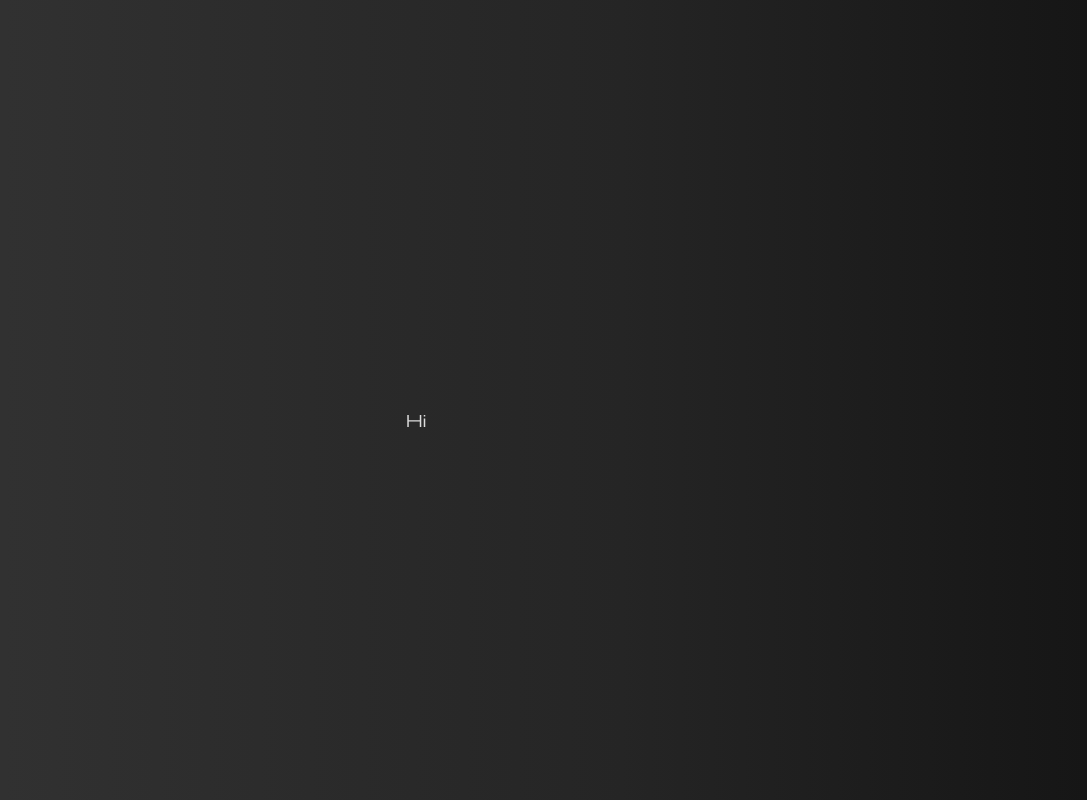
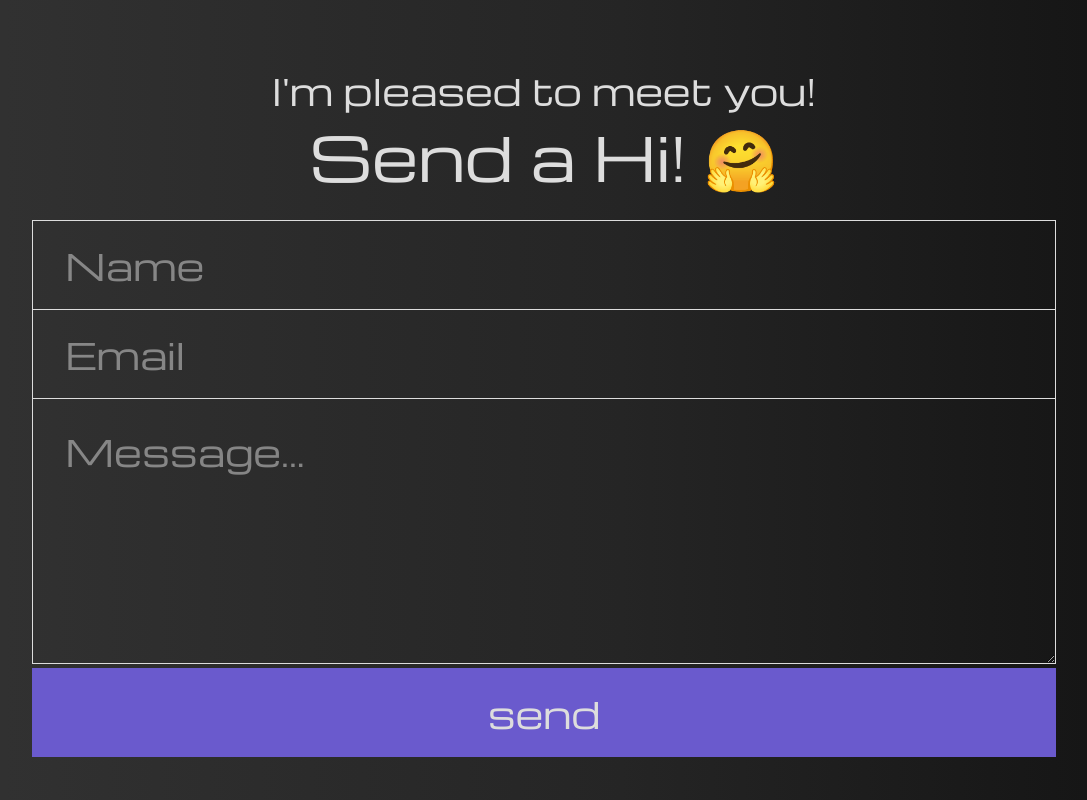
Before and after one commit to johnsonbhaskaran/Portfolio, a React (Vite) app: page / in a window 1280 px wide. Shown: the part 3980-4780 px from the top of the page, without its empty margins (96-1183 px from the left). Built offline with nearby package versions, Linux system fonts and the light colour scheme.

Commit message:
Done: Hi section completed

```diff
--- a/src/sections/Hi.jsx
+++ b/src/sections/Hi.jsx
@@ -1,4 +1,40 @@
+import { useTheme } from "../themeContext";
+
 const Hi = () => {
-  return <div className='flex flex-col justify-center items-center max-w-5xl h-screen'>Hi</div>;
+  const { theme } = useTheme();
+
+  return (
+    <div className='flex flex-col items-center bg-white/0 w-full h-screen'>
+      <div className='flex flex-col justify-center items-center w-5xl h-1/4'>
+        <p className='text-4xl/18'>I'm pleased to meet you!</p>
+        <h2 className='text-6xl'>Send a Hi! 🤗</h2>
+      </div>
+      <div className='flex flex-col w-5xl h-2/3'>
+        <form className='h-full text-4xl'>
+          <input
+            type='text'
+            className='px-8 border border-b-0 focus:outline-none w-full h-1/6'
+            placeholder='Name'
+          />
+          <input
+            type='text'
+            className='px-8 border border-b-0 focus:outline-none w-full h-1/6'
+            placeholder='Email'
+          />
+          <textarea
+            name='message'
+            id='message'
+            className='p-8 border focus:outline-none w-full h-3/6 no-scrollbar'
+            placeholder='Message...'
+          ></textarea>
+          <button
+            className={`${theme === "light" ? "bg-[#6A5ACD]" : "bg-[#9ACD32]"}  w-full h-1/6`}
+          >
+            send
+          </button>
+        </form>
+      </div>
+    </div>
+  );
 };
 export default Hi;
```
